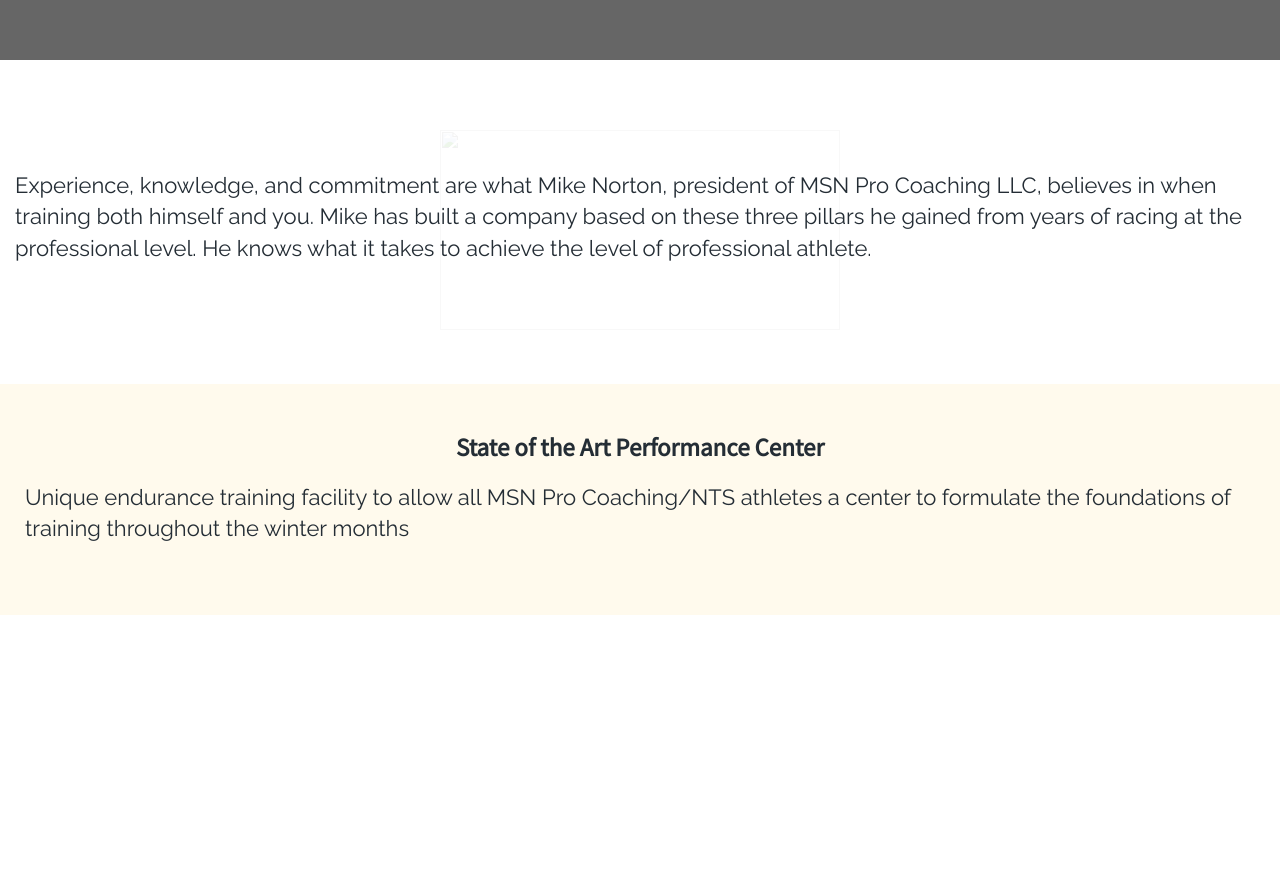
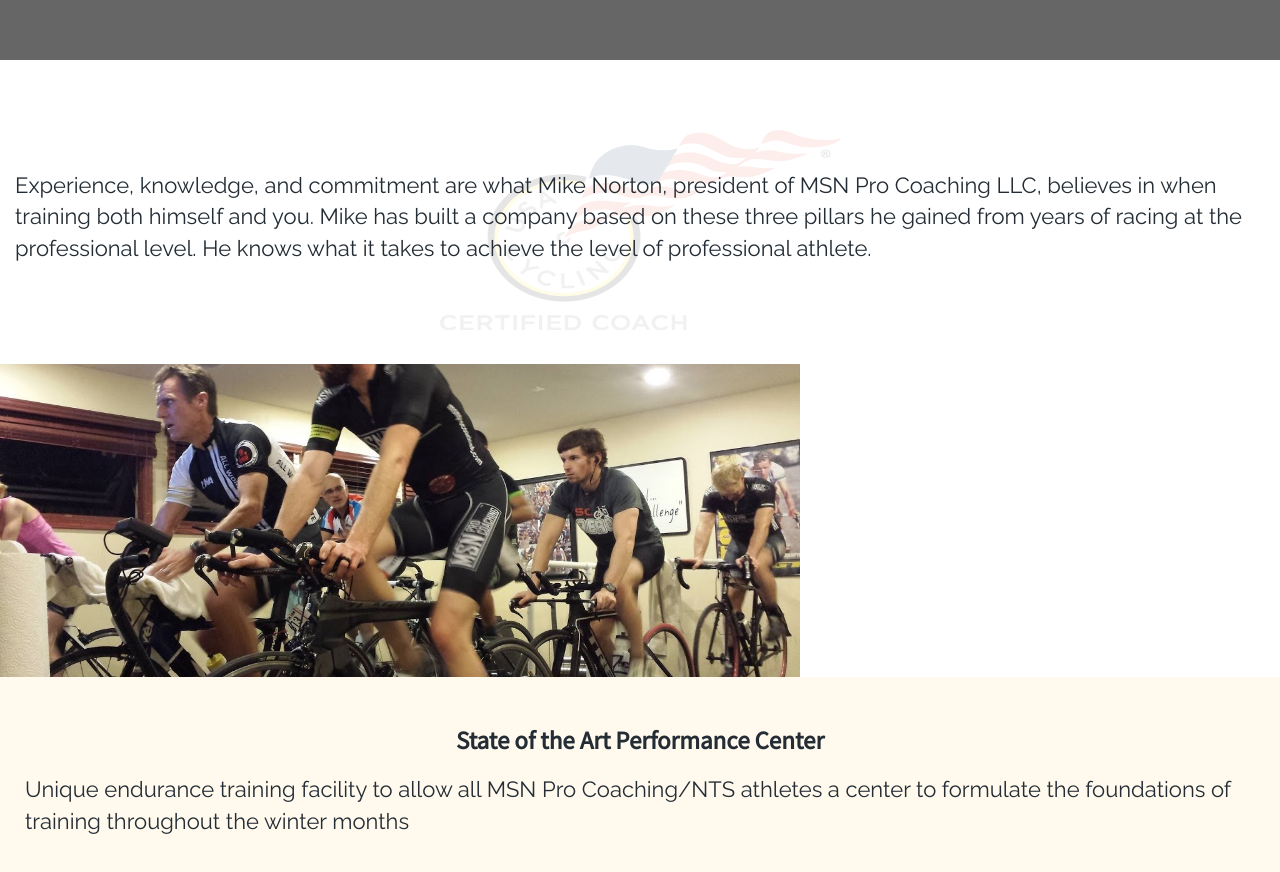
Before and after one commit to pAKO370/MSN_Pro, a plain HTML site: page index.html in a window 1280 px wide. Shown: the part 740-1612 px from the top of the page. Before the commit the page ends 1355 px from the top, so only its background shows below. Drawn offline with nearby package versions, Linux system fonts and the light colour scheme; files that its build step writes are made by us from their sources; the site is published under a folder, as on GitHub Pages, so addresses that start at the root find nothing.

Commit message:
more content

```diff
--- a/index.html
+++ b/index.html
@@ -51,12 +51,12 @@
 		<h1>MSN <span>Pro Coaching</span></h1>
 	</div>
 	<div class="info">
-		<img src="/assets/images/USCycling_Coach.png" alt="">
+		<img src="assets/images/USCycling_Coach.png" alt="">
 		<p>Experience, knowledge, and commitment  are what Mike Norton, president of MSN Pro Coaching LLC, believes in when training both himself and you. Mike has built a company based on these three pillars he gained from years of racing at the professional level. He knows what it takes to achieve the level of professional athlete.</p>
 	</div>
 	<div class="image-info">
 		<div class="center">
-			<div class="image"><img src="/assets/images/center.jpg" alt=""></div>
+			<div class="image"><img src="assets/images/center.jpg" alt=""></div>
 			<div class="info-sec"><h3>State of the Art Performance Center</h3><p>Unique endurance training facility to allow all MSN Pro Coaching/NTS athletes a center to formulate the foundations of training throughout the winter months</p></div>
 		</div>
 
```
